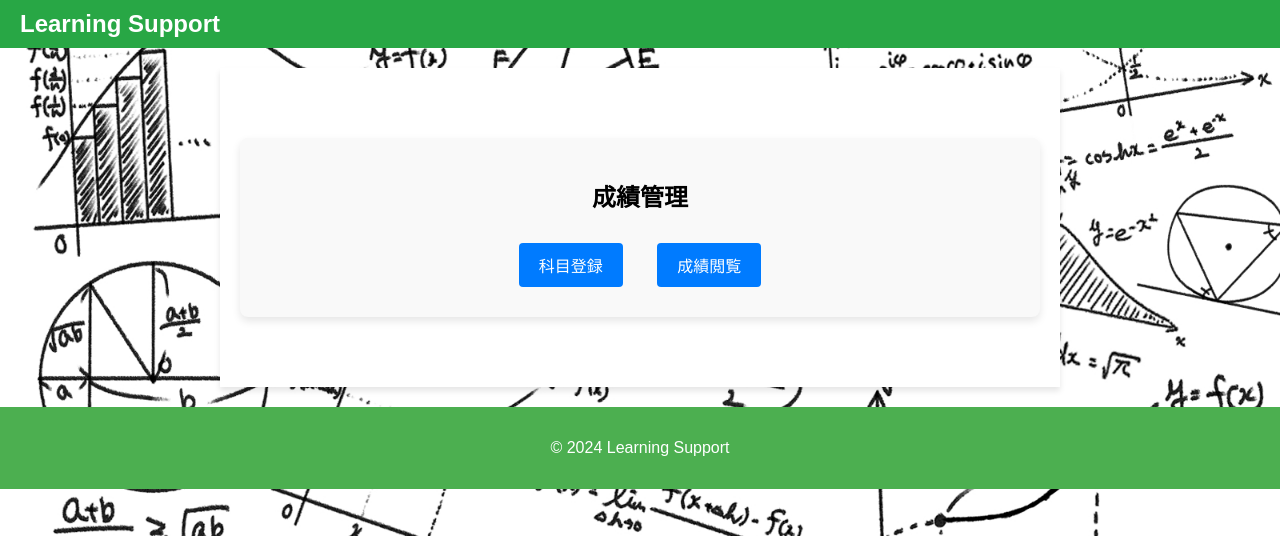
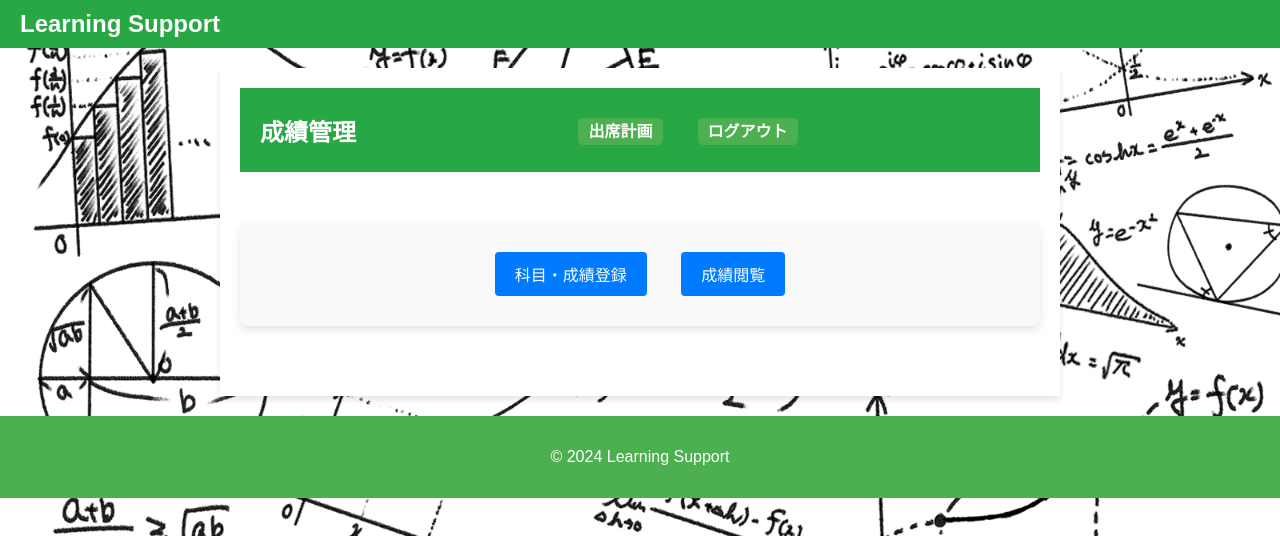
Before and after one commit to RyoRI45/NewData, a Django app: page /manage_grades/ in a window 1280 px wide. Shown: the top 536 px of the page. Run offline with Django 5.2, Linux system fonts and the light colour scheme.

Commit message:
ナビゲーションバーの改良

```diff
--- a/core/templates/core/home.html
+++ b/core/templates/core/home.html
@@ -10,7 +10,7 @@
     <!-- ナビゲーションバー -->
     <nav>
         <ul style="list-style: none; display: flex; gap: 15px; margin: 0; padding: 0;">
-            <li><a href="{% url 'home' %}" style="text-decoration: none; color: white; font-weight: bold;">ホーム</a></li>
+            <li><a href="{% url 'login' %}" style="text-decoration: none; color: white; font-weight: bold;">ログイン</a></li>
         </ul>
     </nav>
 </header>
--- a/core/templates/core/manage_grades.html
+++ b/core/templates/core/manage_grades.html
@@ -1,11 +1,21 @@
 {% extends 'base.html' %}
 
 {% block content %}
+<header style="display: flex; justify-content: space-between; align-items: center; padding: 10px 20px; background-color: #28a745; color: white;">
+    <h1 style="margin: 0; font-size: 1.5rem;">成績管理</h1>
+    <!-- ナビゲーションバー -->
+    <nav>
+        <ul style="list-style: none; display: flex; gap: 15px; margin: 0; padding: 0;">
+            <li><a href="{% url 'attendance_plan' %}" style="text-decoration: none; color: white; font-weight: bold;">出席計画</a></li>
+            <li><a href="{% url 'logout' %}" style="text-decoration: none; color: white; font-weight: bold;">ログアウト</a></li>
+        </ul>
+    </nav>
+</header>
+
 <div class="content-container">
-    <h2>成績管理</h2>
     <div class="button-group">
         <form method="GET" action="{% url 'subject_register' %}" style="display: inline;">
-            <button type="submit" class="btn">科目登録</button>
+            <button type="submit" class="btn">科目・成績登録</button>
         </form>
         <form method="GET" action="{% url 'grade_view' %}" style="display: inline;">
             <button type="submit" class="btn">成績閲覧</button>
```
Also changed, not shown: core/templates/core/subject_register.html (+12 -1 lines).
